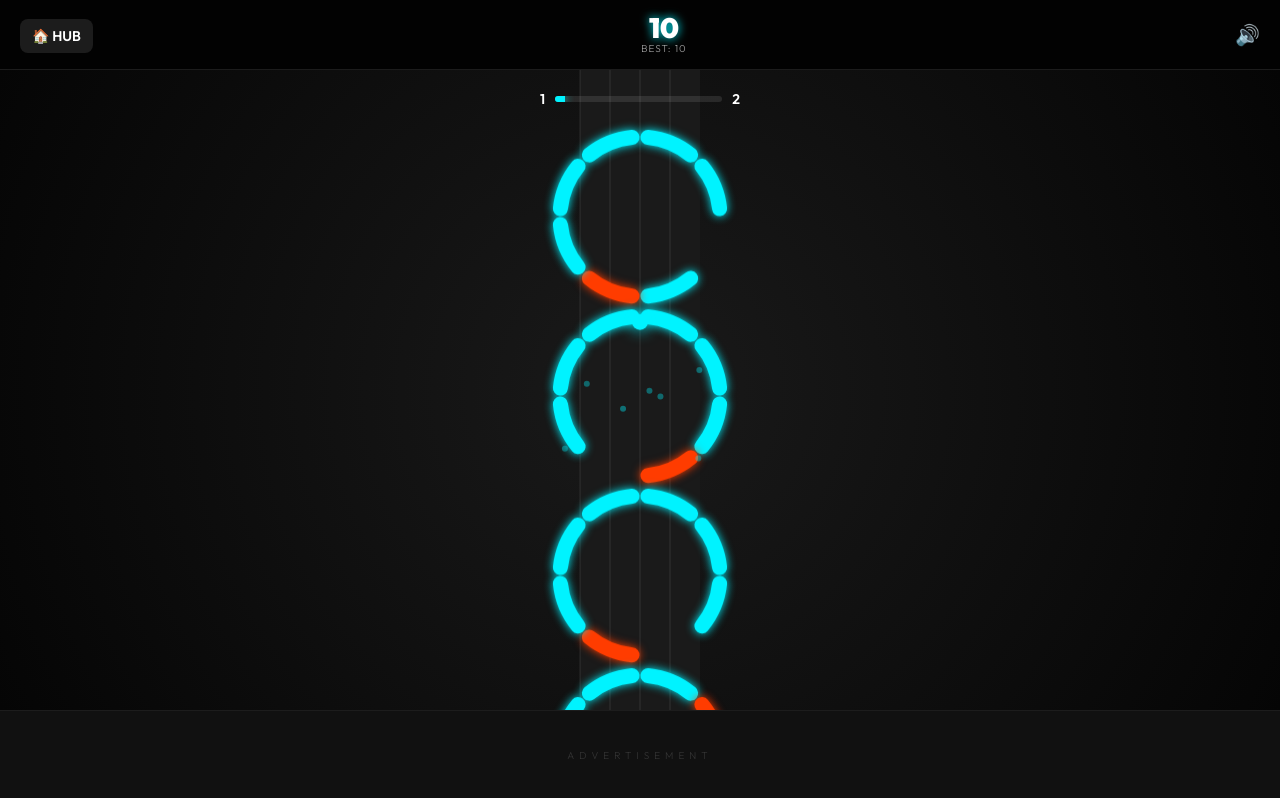
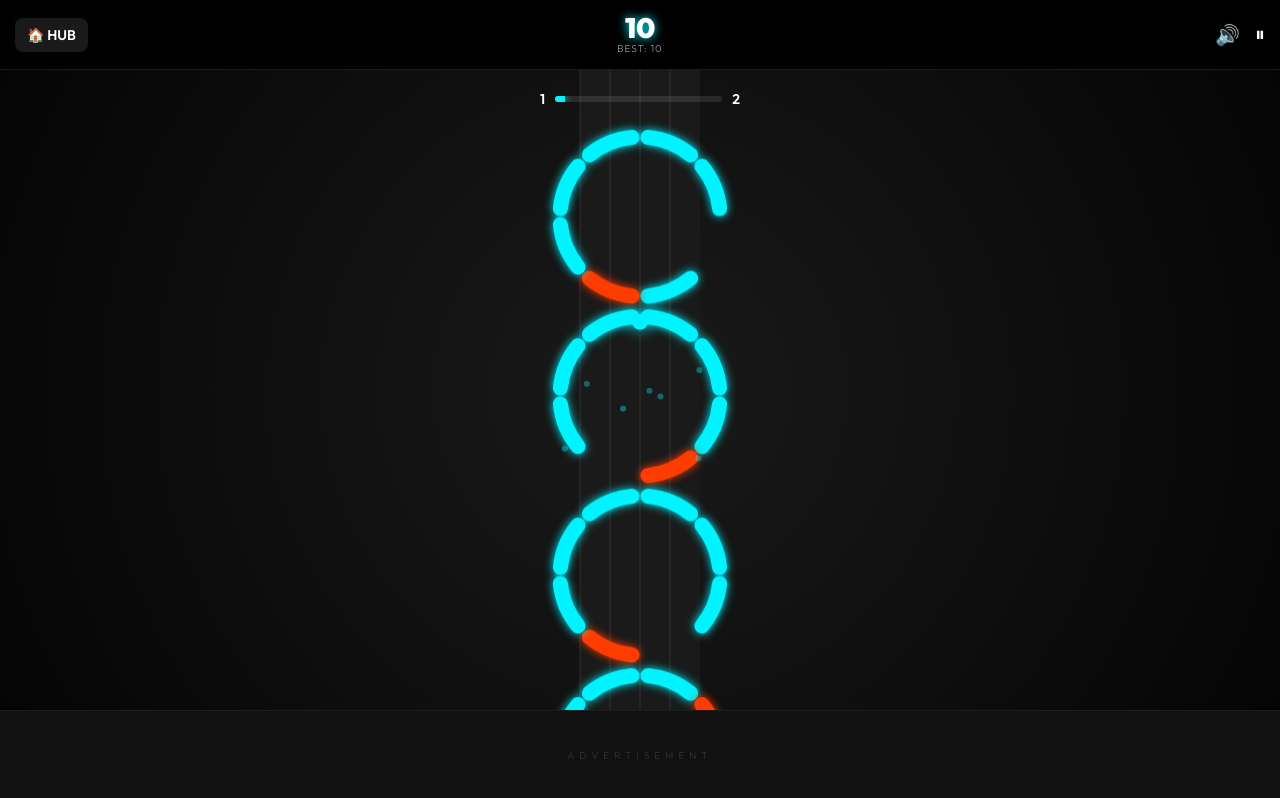
Before and after one commit to vayutripathi10/arcade-hub, a plain HTML site: page neon-helix-drop-frontend/index.html in a window 1280 px wide. Both pictures are taken after a click on the button "START DROP". Drawn offline with Linux system fonts and the light colour scheme.

Commit message:
Refine Neon Helix Drop HUD: implemented 3-column grid layout and functional pause button

```diff
--- a/neon-helix-drop-frontend/index.html
+++ b/neon-helix-drop-frontend/index.html
@@ -37,6 +37,7 @@
             </div>
             <div class="hud-right">
                 <button id="btn-sound" class="icon-btn">🔊</button>
+                <button id="btn-pause" class="icon-btn">⏸</button>
             </div>
         </header>
 
--- a/neon-helix-drop-frontend/script.js
+++ b/neon-helix-drop-frontend/script.js
@@ -25,6 +25,7 @@ const nextLevelEl = document.getElementById('next-level-label');
 
 // Game State
 let gameState = 'START';
+let isPaused = false;
 let score = 0;
 let bestScore = localStorage.getItem('helixBestScore') || 0;
 let level = 1;
@@ -227,6 +228,8 @@ function restartGame() {
     score = 0;
     level = 1;
     towerY = 0;
+    isPaused = false;
+    document.getElementById('btn-pause').textContent = '⏸';
     ball.reset();
     generateLevel();
     updateScore();
@@ -314,6 +317,12 @@ function handleUp() {
     isDragging = false;
 }
 
+function togglePause() {
+    if (gameState !== 'PLAYING') return;
+    isPaused = !isPaused;
+    document.getElementById('btn-pause').textContent = isPaused ? '▶️' : '⏸';
+}
+
 window.addEventListener('mousedown', handleDown);
 window.addEventListener('mousemove', handleMove);
 window.addEventListener('mouseup', handleUp);
@@ -323,11 +332,13 @@ window.addEventListener('touchend', handleUp);
 
 document.getElementById('btn-start').addEventListener('click', restartGame);
 document.getElementById('btn-restart').addEventListener('click', restartGame);
+document.getElementById('btn-pause').addEventListener('click', togglePause);
 
 function loop() {
     ctx.clearRect(0, 0, canvas.width, canvas.height);
 
     if (gameState === 'PLAYING' || gameState === 'GAMEOVER') {
+        if (!isPaused || gameState === 'GAMEOVER') {
             // Momentum
             if (!isDragging) {
                 rotationVelocity *= 0.95;
@@ -336,6 +347,7 @@ function loop() {
 
             ball.update();
             updateParticles();
+        }
 
         drawTower();
         platforms.forEach(p => p.draw());
--- a/neon-helix-drop-frontend/style.css
+++ b/neon-helix-drop-frontend/style.css
@@ -40,14 +40,32 @@ body {
 
 #hud {
     height: var(--hud-height);
-    display: flex;
-    justify-content: space-between;
+    display: grid;
+    grid-template-columns: 1fr auto 1fr;
     align-items: center;
-    padding: 0 20px;
-    background: rgba(0, 0, 0, 0.5);
+    padding: 0 15px;
+    background: rgba(0, 0, 0, 0.8);
     backdrop-filter: blur(10px);
     z-index: 10;
     border-bottom: 1px solid rgba(255, 255, 255, 0.1);
+}
+
+.hud-left {
+    display: flex;
+    justify-content: flex-start;
+}
+
+.hud-center {
+    display: flex;
+    flex-direction: column;
+    align-items: center;
+    min-width: 100px;
+}
+
+.hud-right {
+    display: flex;
+    justify-content: flex-end;
+    gap: 15px;
 }
 
 .hub-btn {
```
Lines whose indentation alone changed are shown as unchanged.
